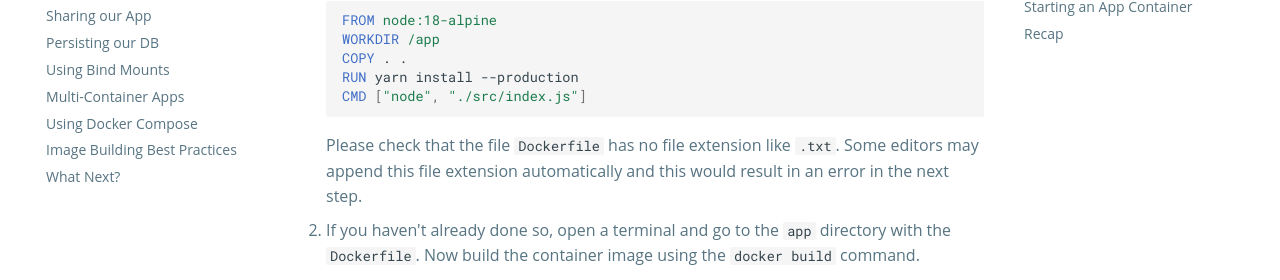
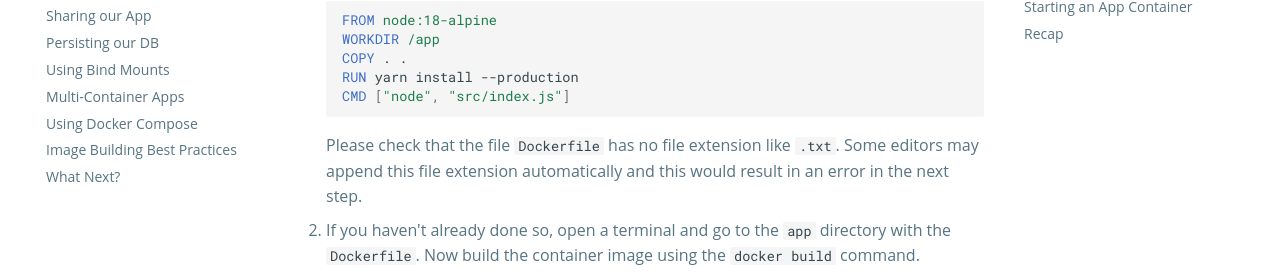
Before and after one commit to docker/getting-started, an MkDocs documentation site: the page built from docs/tutorial/our-application/index.md, in a window 1280 px wide and 900 px high, scrolled down 1396 px. Shown: the part 173-453 px from the top of the window. Built offline with MkDocs 1.6.1 and Material for MkDocs 9.7.7, drawn with Linux system fonts in a browser that asks for light colours; comment, search, counter and statistics services are not loaded.

````diff
--- a/docs/tutorial/our-application/index.md
+++ b/docs/tutorial/our-application/index.md
@@ -41,7 +41,7 @@ see a few flaws in the Dockerfile below. But, don't worry! We'll go over them.
     WORKDIR /app
     COPY . .
     RUN yarn install --production
-    CMD ["node", "./src/index.js"]
+    CMD ["node", "src/index.js"]
     ```
 
     Please check that the file `Dockerfile` has no file extension like `.txt`. Some editors may append this file extension automatically and this would result in an error in the next step.
````
